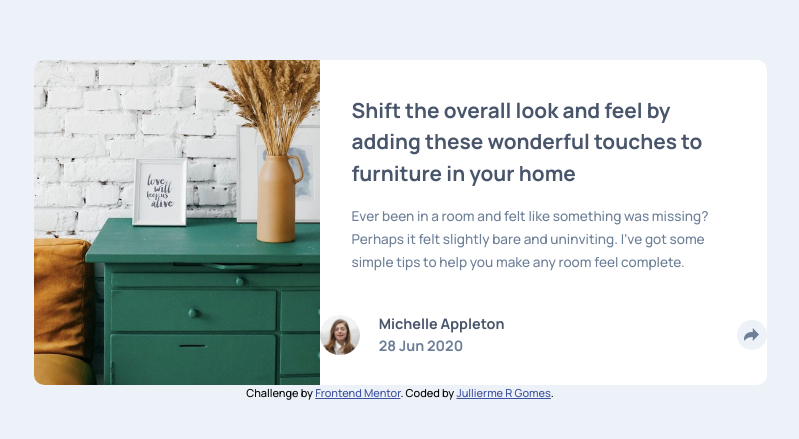
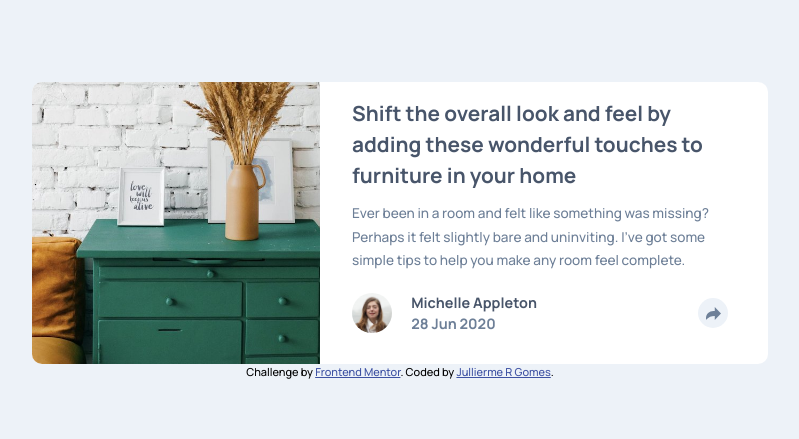
Before and after one commit to jullierme-r/article-preview, a plain HTML site: page index.html in a window 1280 px wide. Shown: the part 169-608 px from the top of the page, without its empty margins (240-1039 px from the left). Drawn offline with Linux system fonts and the light colour scheme.

Commit message:
Add files via upload

```diff
--- a/styles/style.css
+++ b/styles/style.css
@@ -17,8 +17,8 @@ body {
     flex-direction: column;
     align-items: center;
     justify-content: center;
+    /* background-color: var(--veryDarkGrayisBlue); */
     background-color: var(--lightGrayishBlue);
-    /* background-color: var(--desaturatedDarkBlue); */
     font-family: 'Manrope', sans-serif;
     font-size: .8125rem;
     line-height: 1.5;
@@ -46,7 +46,6 @@ body {
 }
 
 .main-content {
-    border-radius: 0 0 .625rem .625rem;
     padding: 1.2rem 2.5rem 1.2rem 2rem;
 }
 
@@ -73,6 +72,7 @@ body {
     justify-content: space-between;
     gap: 1rem;
     padding: .8rem 2rem;
+    border-radius: 0 0 .625rem .625rem;
 }
 
 .profile-pic {
@@ -115,8 +115,8 @@ body {
 .share-img {
     background-color: var(--lightGrayishBlue);
     border-radius: 50%;
-    width: 30px;
-    height: 30px;
+    width: 1.875rem;
+    height: 1.875rem;
     display: flex;
     align-items: center;
     justify-content: center;
@@ -139,25 +139,35 @@ body {
     color: #3e52a3;
 }
 
-@media screen and (min-width: 768px) {
+@media screen and (min-width: 48rem) {
    .img-content {
-        width: 300px;
+        width: 18rem;
         height: auto;
-        background-position: unset;
+        background-position: left;
+        border-radius: .625rem 0 0 .625rem;
+    }
+
+    .content-wrapper {
+        display: flex;
+        flex-direction: column;
     }
 
     .container {
         display: flex;
-        max-width: 733px;
-        z-index: 5;
+        flex-direction: row;
+        overflow: unset;
+        max-width: 46rem;
     }
 
     .main-content {
-        width: 447px;
+        padding-top: 0;
+        padding-bottom: 0;
+        width: 28rem;
     }
 
     .main-content h1{
         font-size: 1.3rem;
+        margin-bottom: .7rem;
     }
 
     .main-content p{
@@ -171,7 +181,7 @@ body {
     }
 
     .profile {
-        padding: 0;
+        padding: 0 2.5rem 0 2rem;
         margin: 1.25rem 0 1.8rem 0;
         position: relative;
     }
@@ -181,9 +191,8 @@ body {
         border-radius: .7rem;
         padding: 1.2rem 2rem;
         position: absolute;
-        right: -2rem;
+        right: -1rem;
         bottom: 4.4rem;
-        z-index: 5;
     }
 
     .show-social::after {
@@ -195,7 +204,7 @@ body {
         border-right: 1.25rem solid transparent;
         border-bottom: 1.2rem solid var(--veryDarkGrayisBlue);
         bottom: -1rem;
-        left: 70%;
+        left: 9.5rem;
         transform: rotate(180deg);
     }
 
@@ -207,3 +216,12 @@ body {
         display: flex;
     }
 }
+
+@media screen and (min-width: 61.25rem) {
+    .show-social {
+        right: -3.9rem;
+    }
+    .show-social::after {
+        left: 6.5rem;
+    }
+}
```
